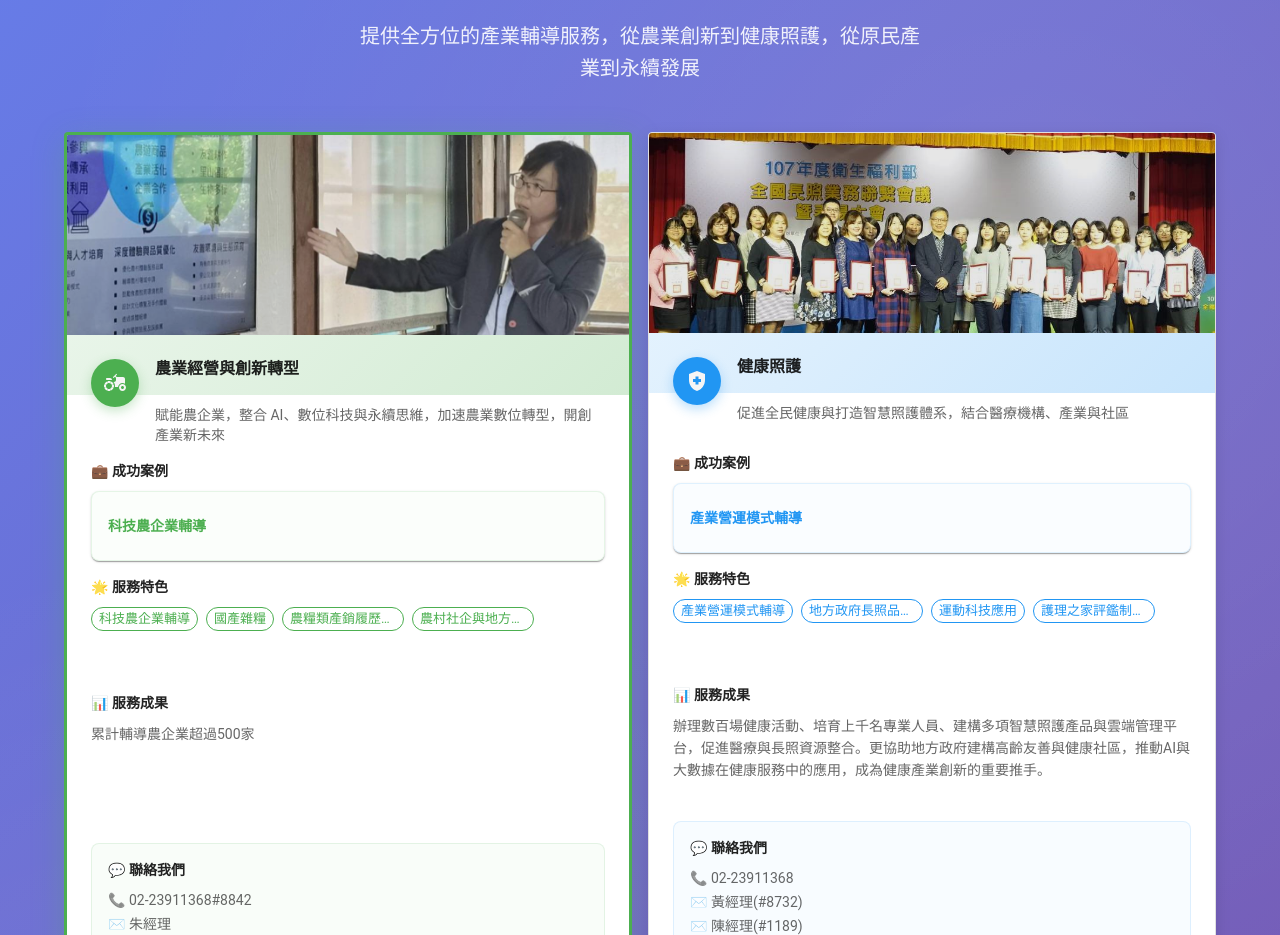
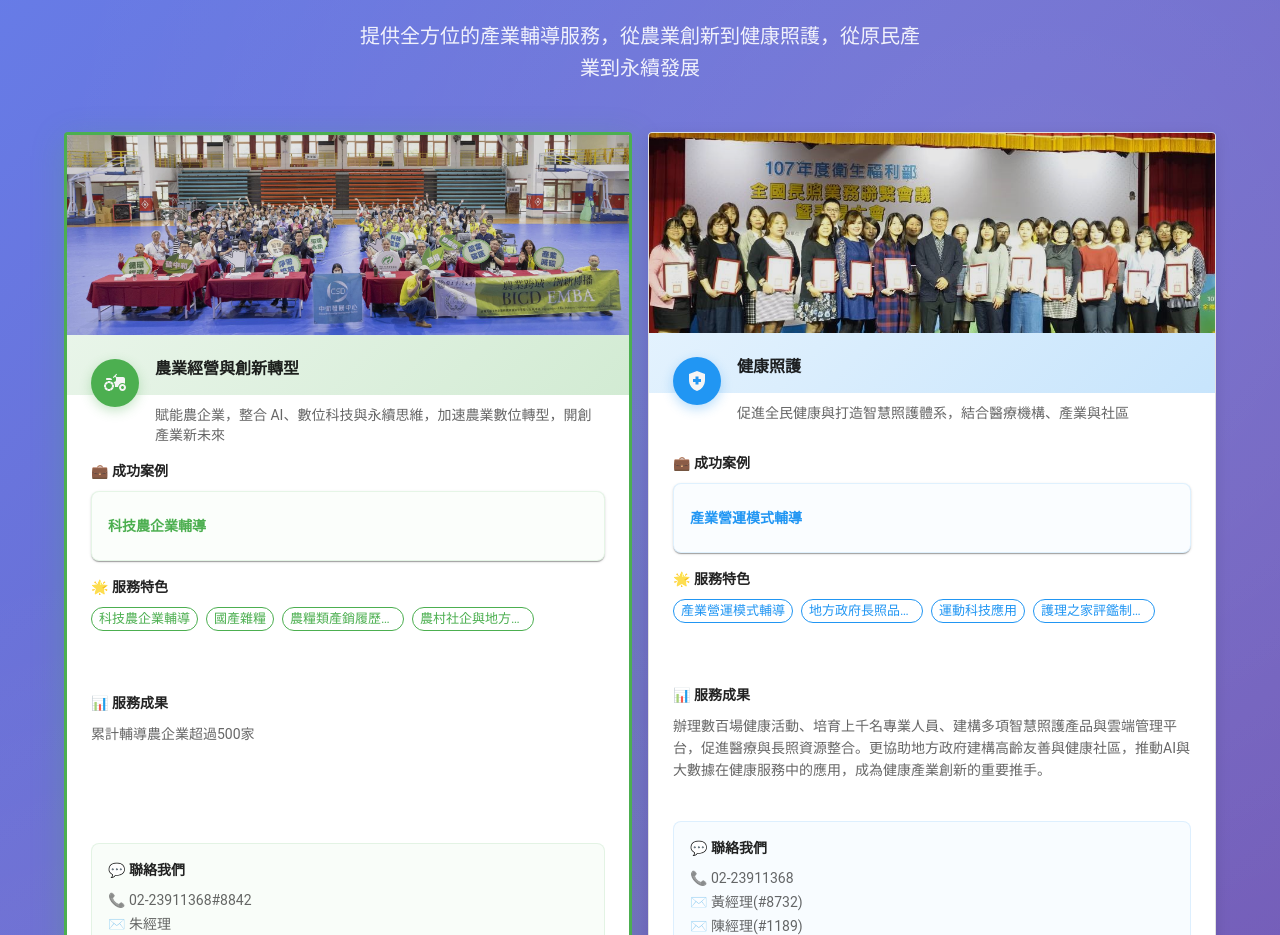
Before and after one commit to lpscsd1723-dot/csd-copt-proj, a React (Create React App) app: page / in a window 1280 px wide. Shown: the part 5080-6015 px from the top of the page. Built offline with nearby package versions, Linux system fonts and the light colour scheme.

Commit message:
Update EnhancedServicesSection component to replace agricultural service images for improved relevance and accuracy in representation. This change enhances the visual alignment with the updated service focus.

```diff
--- a/src/components/EnhancedServicesSection.tsx
+++ b/src/components/EnhancedServicesSection.tsx
@@ -738,7 +738,7 @@ const EnhancedServicesSection: React.FC = () => {
       contact: t('homepage.services.agriculture.contact', '朱經理'),
       phone: t('homepage.services.agriculture.phone', '02-23911368#8842'),
       images: [
-        require('../assets/img/services/農村社企與區域產業/1.jpg'),
+        require('../assets/img/services/農業創新組/科技農企業輔導.jpg'),
         require('../assets/img/services/農村社企與區域產業/2.jpg'),
         require('../assets/img/services/農村社企與區域產業/3.jpg'),
       ],
@@ -760,7 +760,7 @@ const EnhancedServicesSection: React.FC = () => {
             t('homepage.services.agriculture.cases.0.results.2', '標竿企業創新擴散'),
             t('homepage.services.agriculture.cases.0.results.3', '強化營運體質與人才培育'),
           ],
-          image: require('../assets/img/services/農村社企與區域產業/1.jpg')
+          image: require('../assets/img/services/農業創新組/科技農企業輔導.jpg')
         },
         {
           company: t('homepage.services.agriculture.cases.1.company', '國產雜糧'),
```
Also changed, not shown: src/assets/img/services/農業創新組/科技農企業輔導.jpg (added).
